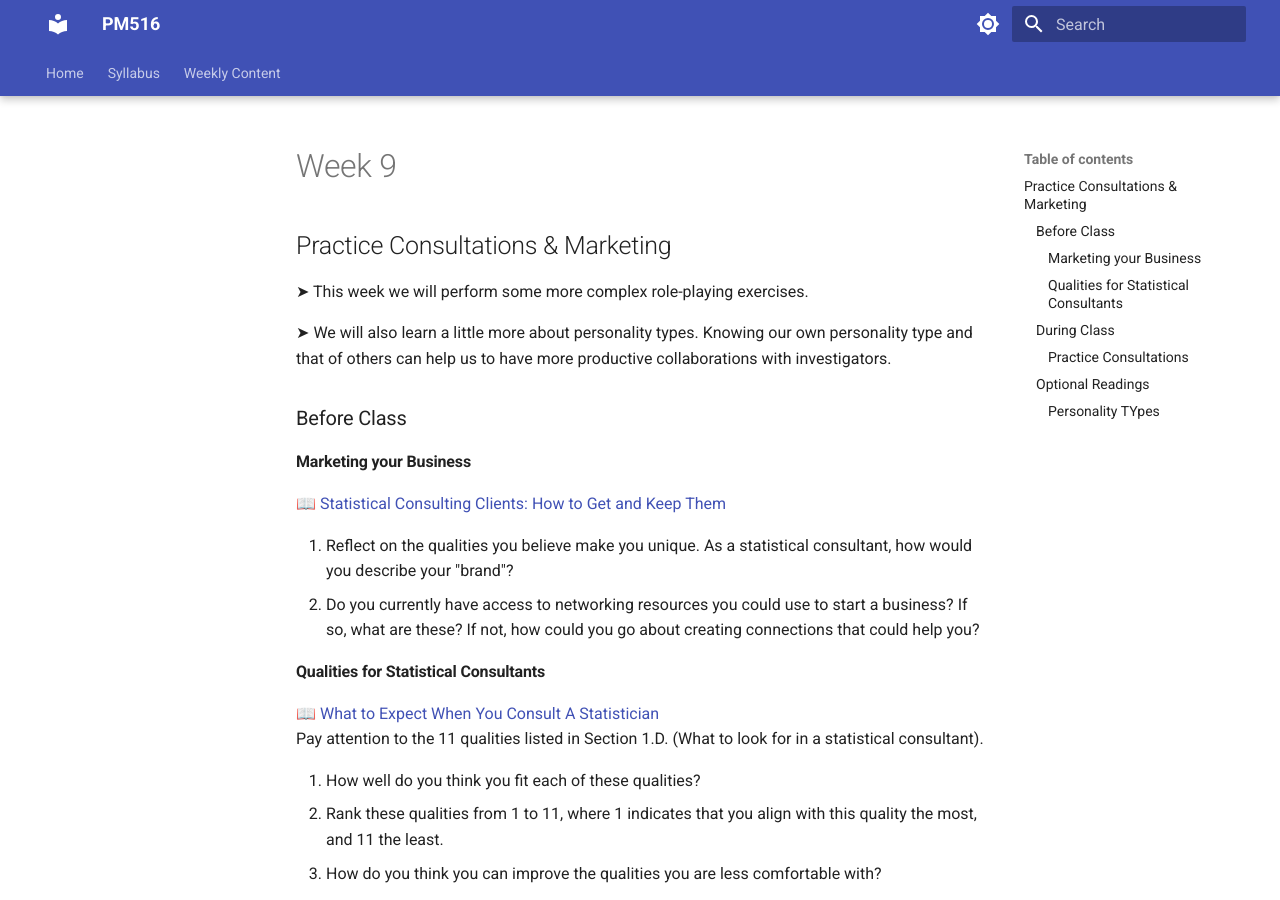
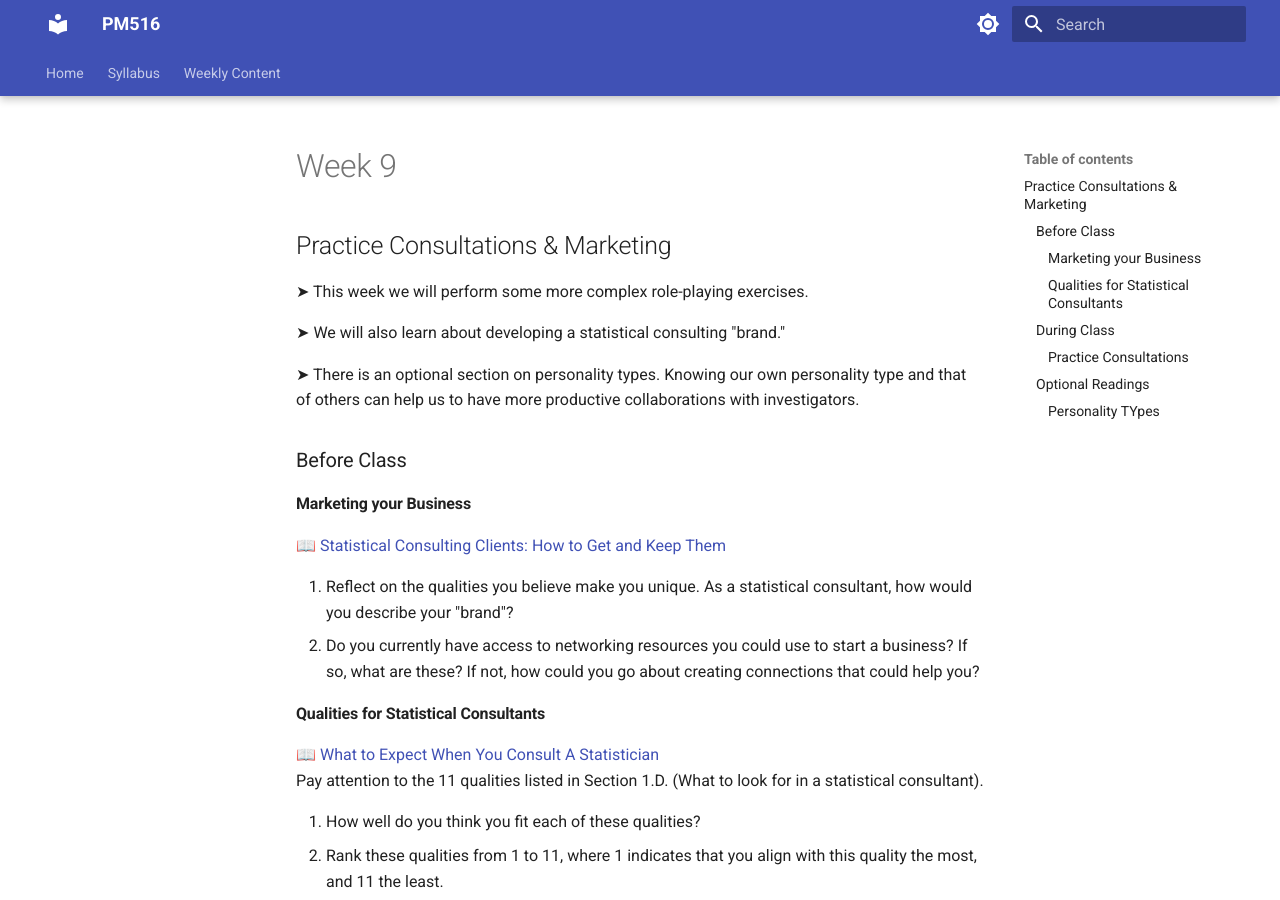
Before and after one commit to USCbiostats/PM516, an MkDocs documentation site: the page built from docs/week9.md, in a window 1280 px wide and 900 px high. Built offline with MkDocs 1.6.1 and Material for MkDocs 9.7.7, drawn with Linux system fonts in a browser that asks for light colours; comment, search, counter and statistics services are not loaded.

Commit message:
Minor Edits & Week 14

```diff
--- a/docs/week9.md
+++ b/docs/week9.md
@@ -4,7 +4,9 @@
 
 &#x27A4; This week we will perform some more complex role-playing exercises.
 
-&#x27A4; We will also learn a little more about personality types. Knowing our own personality type and that of others can help us to have more productive collaborations with investigators.
+&#x27A4; We will also learn about developing a statistical consulting "brand."
+
+&#x27A4; There is an optional section on personality types. Knowing our own personality type and that of others can help us to have more productive collaborations with investigators.
 
 ### Before Class
 
```
Also changed, not shown: docs/week10.md (+1 -1 lines), docs/week11.md (+2 -1 lines), docs/week12.md (+2 -2 lines), docs/week14.md (added, +20 -0 lines), docs/week5.md (+1 -1 lines).
